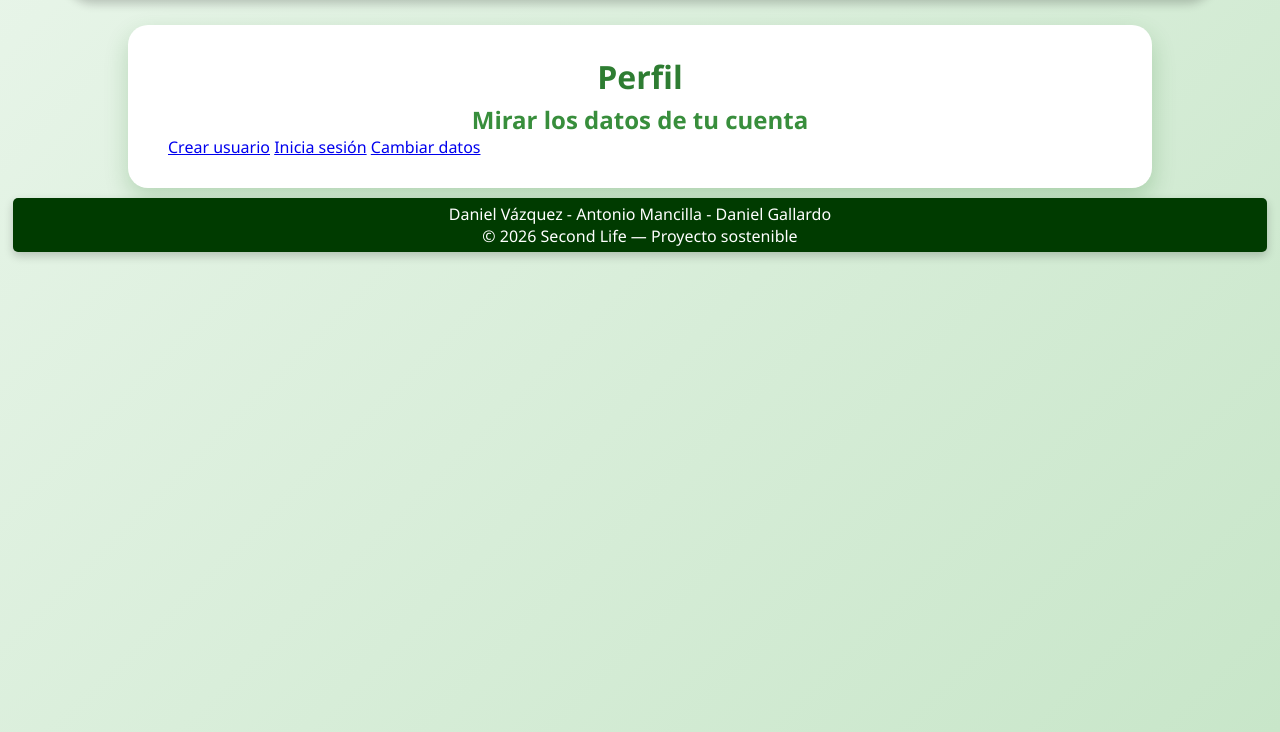
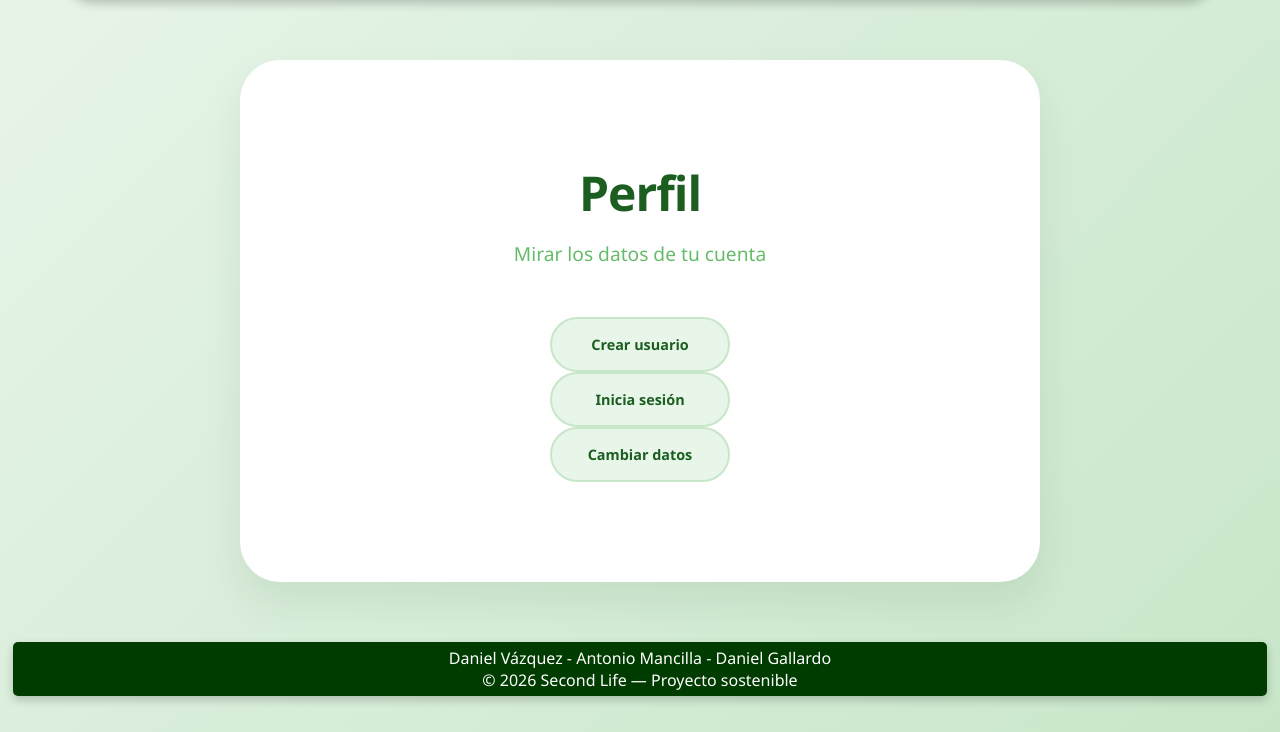
Before and after one commit to amancab828/Sostenibilidad_P6, a PHP site: page /cuenta.php in a window 1280 px wide. Shown: the part 78-810 px from the top of the page. Run offline with PHP 8.4, Linux system fonts and the light colour scheme.

Commit message:
Retocado apartado mi cuenta con CSS 07/03/2026

```diff
--- a/assets/css/cuenta.css
+++ b/assets/css/cuenta.css
@@ -1,21 +1,61 @@
 .cuenta-container {
     background-color: #ffffff;
-    width: 80%;
-    padding: 30px 40px;
-    border-radius: 20px;
-    box-shadow: 0 10px 25px rgba(0, 100, 0, 0.2);
-    margin-left: 10%;
-    margin-top: 25px;
+    width: 85%;
+    max-width: 800px;
+    padding: 100px 50px;
+    min-height: 500px;
+    border-radius: 40px;
+    box-shadow: 0 20px 40px rgba(0, 50, 0, 0.08);
+    margin:60px auto;
+    text-align: center;
+    display: flex;
+    flex-direction: column;
+    justify-content: center;
+    align-items: center;
 }
 
 .cuenta-container h1 {
-    color: #2e7d32;
-    text-align: center;
-    margin-bottom: 5px;
+    color:#1b5e20;
+    font-size: 3rem;
+    font-weight:800;
+    margin-bottom: 15px;
+    letter-spacing: -1px;
 }
 
 .cuenta-container h2 {
-    color: #388e3c;
+    color:#66bb6a;
+    font-size:1.2rem;
+    font-weight:400;
+    margin-bottom:50px;
+}
+
+.opciones-cuenta {
+    display: flex;
+    justify-content: center;
+    gap: 25px;
+    flex-wrap: wrap;
+    width: 100%;
+}
+
+.cuenta-container a{
+    text-decoration: none;
+    color:#1b5e20;
+    background-color:#e8f5e9;
+    padding: 16px 32px;
+    border-radius:50px;
+    font-weight: 600;
+    font-size: 0.9rem;
+    transition: all 0.3s ease;
+    border: 2px solid #c8e6c9;
+    display: inline-block;
     text-align: center;
-    margin-top: 0;
+    min-width: 180px;
 }
+
+.cuenta-container a:hover{
+    background-color: #2e7d32;
+    border-color:#2e7d32;
+    color:#ffffff;
+    transform: translateY(-5px);
+    box-shadow: 0 10px 20px rgba(46, 125, 50, 0.2);
+}
--- a/user/register.php
+++ b/user/register.php
@@ -12,7 +12,7 @@
 <body>
     <div class="user-container">
         <div class="user-box">
-            <h1>Regsitrate</h1>
+            <h1>Registrate</h1>
 
             <form>
                 <label>Usuario</label>
```
